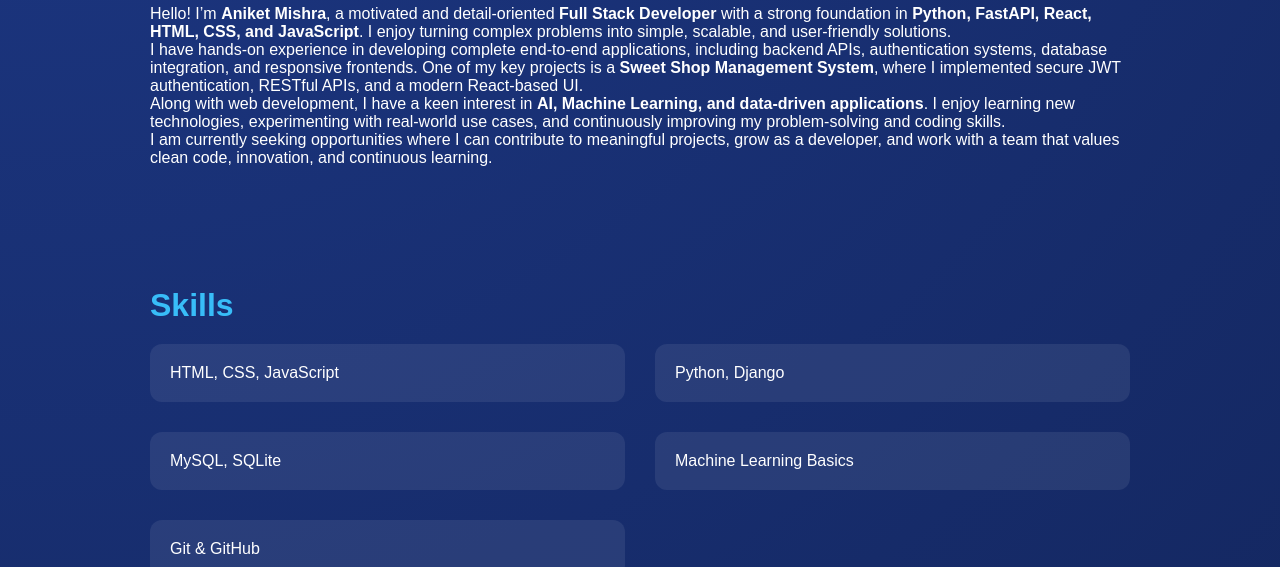
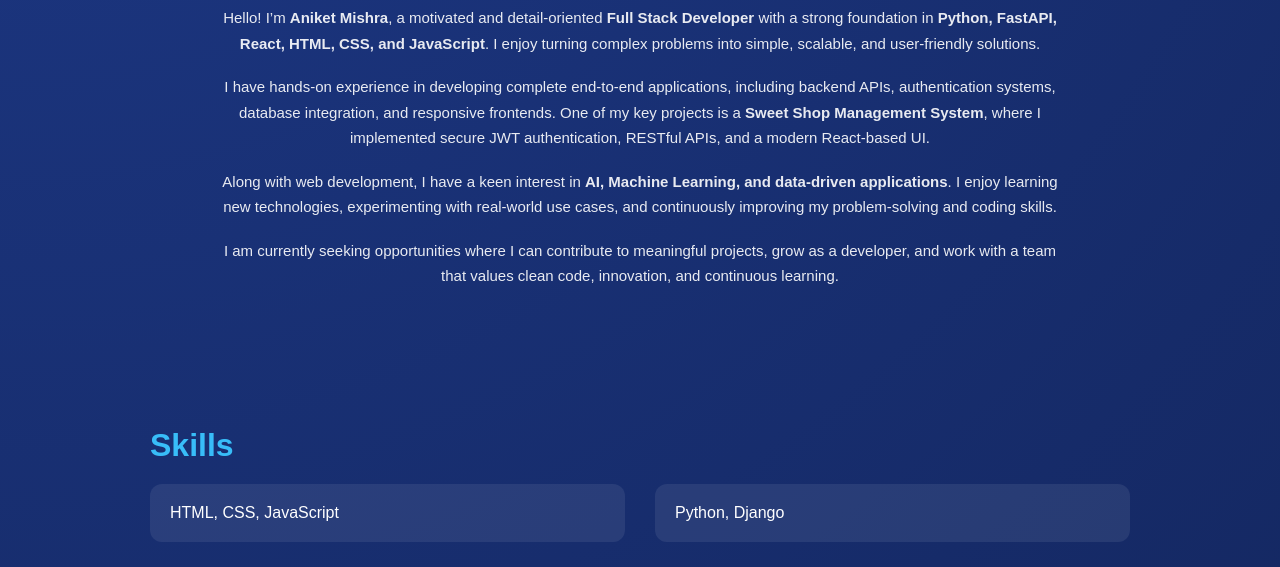
Before and after one commit to Kishan5787/portfolio, a plain HTML site: page index.html in a window 1280 px wide. Shown: the part 672-1239 px from the top of the page. Drawn offline with nearby package versions, Linux system fonts and the light colour scheme.

Commit message:
Update style.css

```diff
--- a/style.css
+++ b/style.css
@@ -652,3 +652,15 @@ body {
     padding: 60px 20px;
   }
 }
+/* ABOUT SECTION */
+.about {
+  text-align: center;
+}
+
+.about-text {
+  max-width: 850px;
+  margin: 0 auto 18px;
+  font-size: 15px;
+  line-height: 1.7;
+  opacity: 0.9;
+}
```
